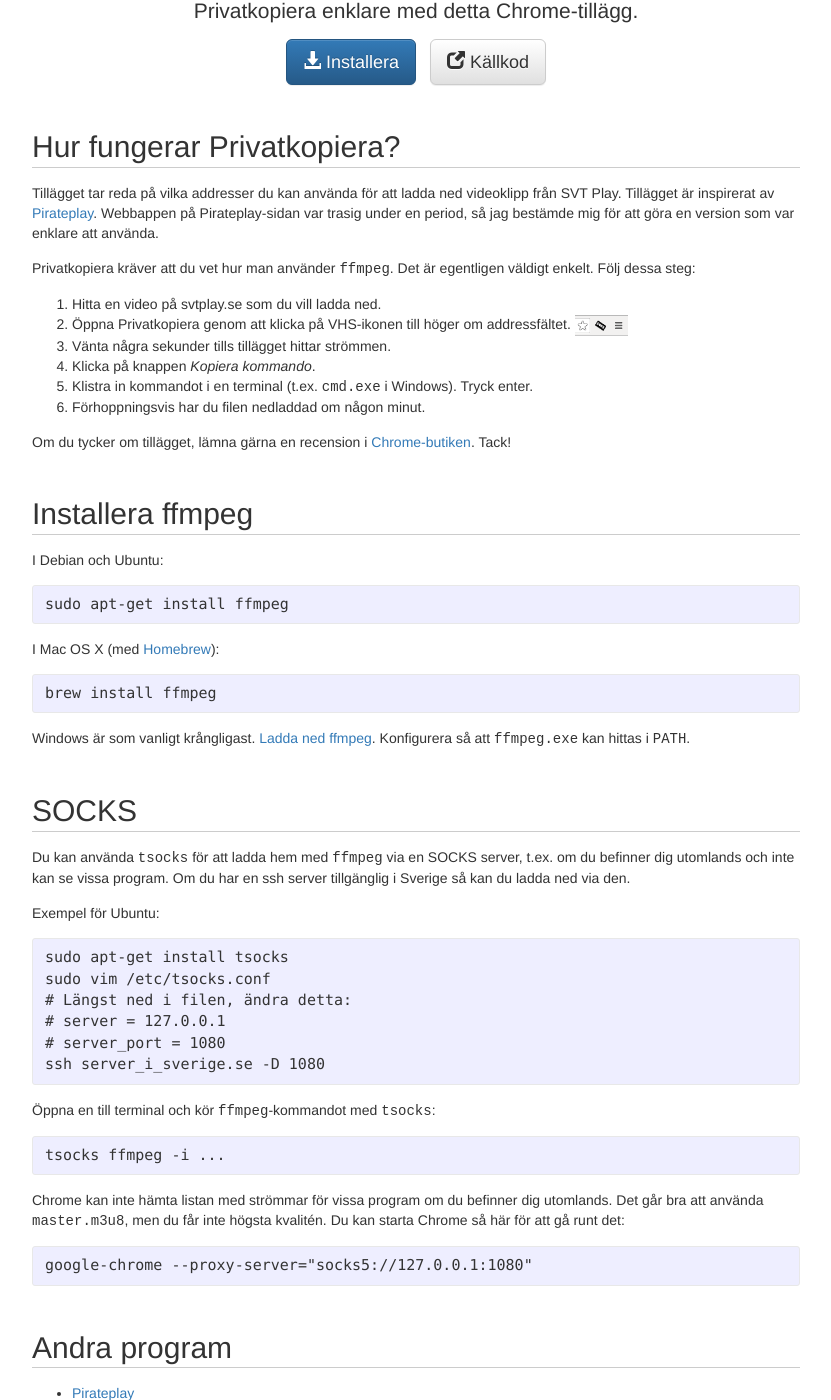
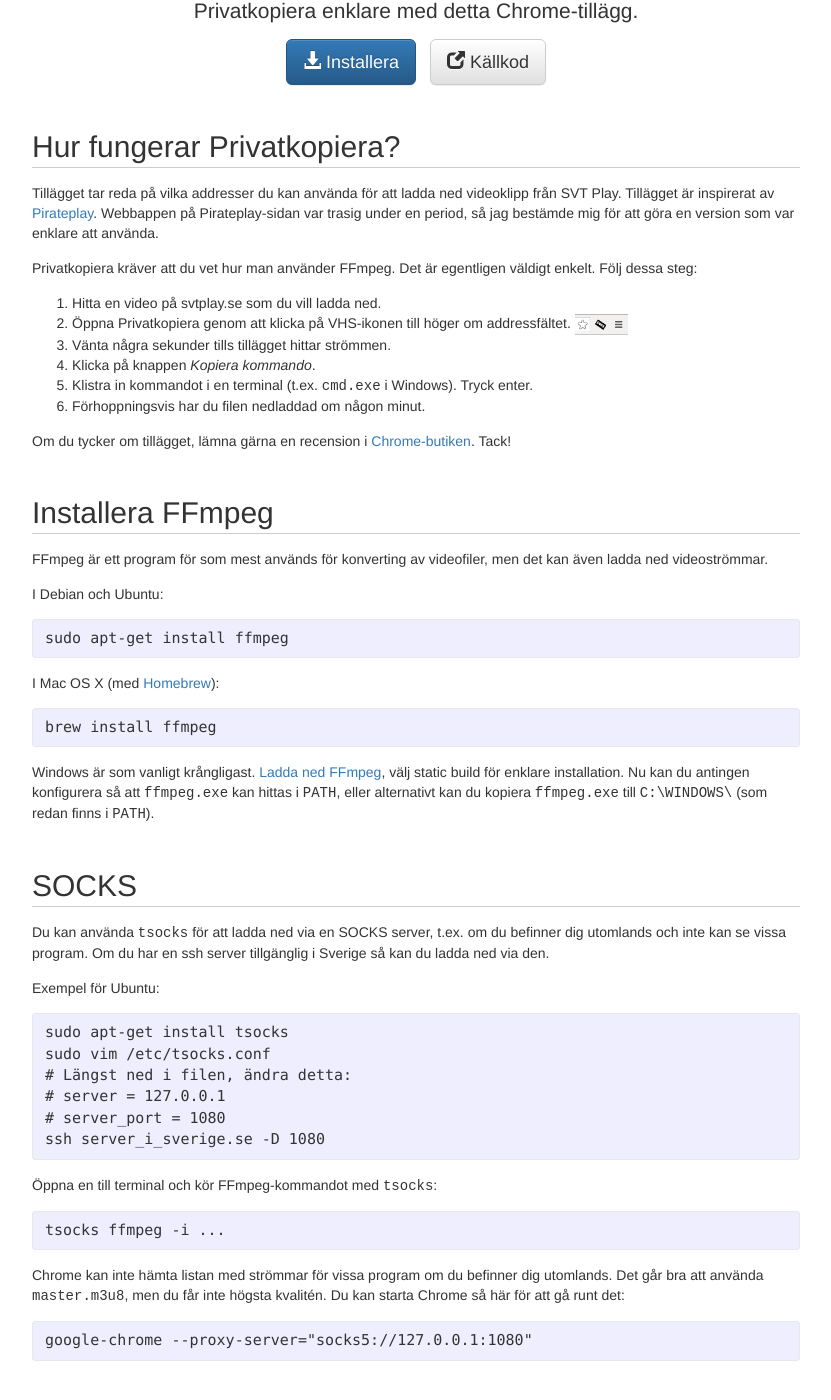
Before and after one commit to stefansundin/privatkopiera, a Jekyll site: the page built from index.html, in a window 1280 px wide and 1400 px high, scrolled down 269 px. Shown: the whole window, without its empty margins (224-1055 px from the left). Built offline with Jekyll 4.4.1, drawn with Linux system fonts in a browser that asks for light colours.

Commit message:
More ffmpeg help.

```diff
--- a/index.html
+++ b/index.html
@@ -25,7 +25,7 @@
 
     <p>Tillägget tar reda på vilka addresser du kan använda för att ladda ned videoklipp från SVT Play. Tillägget är inspirerat av <a href="http://www.pirateplay.se/" target="_blank">Pirateplay</a>. Webbappen på Pirateplay-sidan var trasig under en period, så jag bestämde mig för att göra en version som var enklare att använda.</p>
 
-    <p>Privatkopiera kräver att du vet hur man använder <tt>ffmpeg</tt>. Det är egentligen väldigt enkelt. Följ dessa steg:</p>
+    <p>Privatkopiera kräver att du vet hur man använder FFmpeg. Det är egentligen väldigt enkelt. Följ dessa steg:</p>
 
     <ol>
       <li>Hitta en video på svtplay.se som du vill ladda ned.</li>
@@ -39,7 +39,9 @@
     <p>Om du tycker om tillägget, lämna gärna en recension i <a href="https://chrome.google.com/webstore/detail/privatkopiera/{{ site.extension_id }}" target="_blank">Chrome-butiken</a>. Tack!</p>
 
 
-    <h2 id="install">Installera ffmpeg</h2>
+    <h2 id="install">Installera FFmpeg</h2>
+
+    <p>FFmpeg är ett program för som mest används för konverting av videofiler, men det kan även ladda ned videoströmmar.</p>
 
     <p>I Debian och Ubuntu:</p>
 
@@ -53,12 +55,12 @@
 brew install ffmpeg
 {% endhighlight %}
 
-    <p>Windows är som vanligt krångligast. <a href="https://ffmpeg.org/download.html" target="_blank">Ladda ned ffmpeg</a>. Konfigurera så att <tt>ffmpeg.exe</tt> kan hittas i <tt>PATH</tt>.</p>
+    <p>Windows är som vanligt krångligast. <a href="https://ffmpeg.zeranoe.com/builds/" target="_blank">Ladda ned FFmpeg</a>, välj static build för enklare installation. Nu kan du antingen konfigurera så att <tt>ffmpeg.exe</tt> kan hittas i <tt>PATH</tt>, eller alternativt kan du kopiera <tt>ffmpeg.exe</tt> till <tt>C:\WINDOWS\</tt> (som redan finns i <tt>PATH</tt>).</p>
 
 
     <h2 id="socks">SOCKS</h2>
 
-    <p>Du kan använda <tt>tsocks</tt> för att ladda hem med <tt>ffmpeg</tt> via en SOCKS server, t.ex. om du befinner dig utomlands och inte kan se vissa program. Om du har en ssh server tillgänglig i Sverige så kan du ladda ned via den.</p>
+    <p>Du kan använda <tt>tsocks</tt> för att ladda ned via en SOCKS server, t.ex. om du befinner dig utomlands och inte kan se vissa program. Om du har en ssh server tillgänglig i Sverige så kan du ladda ned via den.</p>
 
     <p>Exempel för Ubuntu:</p>
 
@@ -71,7 +73,7 @@
 ssh server_i_sverige.se -D 1080
 {% endhighlight %}
 
-    <p>Öppna en till terminal och kör <tt>ffmpeg</tt>-kommandot med <tt>tsocks</tt>:</p>
+    <p>Öppna en till terminal och kör FFmpeg-kommandot med <tt>tsocks</tt>:</p>
 
 {% highlight shell %}
 tsocks ffmpeg -i ...
```
